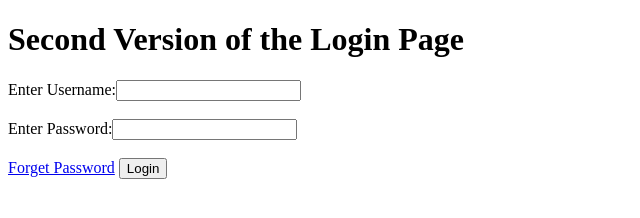
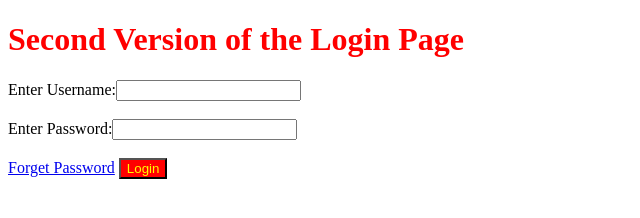
Before and after one commit to kadivendipranay/Login-Project, a plain HTML site: page index.html in a window 1280 px wide. Shown: the whole page, without its empty margins (0-640 px from the left). Drawn offline with Linux system fonts and the light colour scheme.

Commit message:
minor changes will be done to index.html

```diff
--- a/index.html
+++ b/index.html
@@ -3,6 +3,7 @@
 <head>
 
     <title>Document</title>
+    <link rel="stylesheet" href="style.css">
 </head>
 <body>
     <h1>Second Version of the Login Page</h1>
--- a/style.css
+++ b/style.css
@@ -0,0 +1,7 @@
+h1{
+    color: red;
+}
+button{
+    background-color: red;
+    color:yellow;
+}
```
